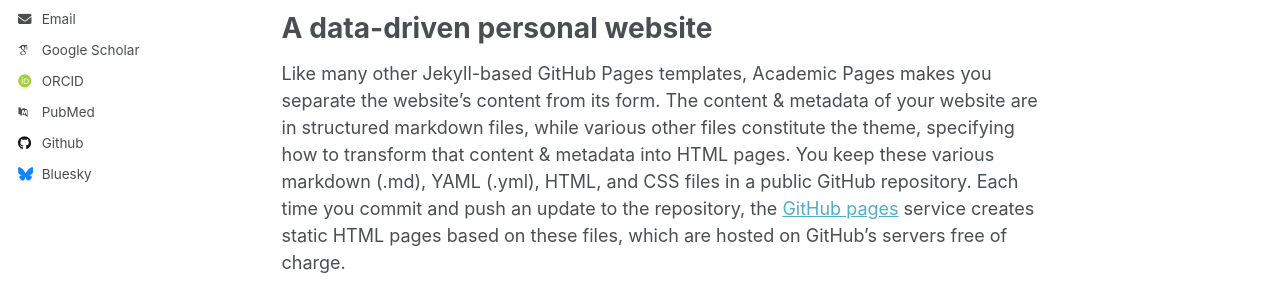
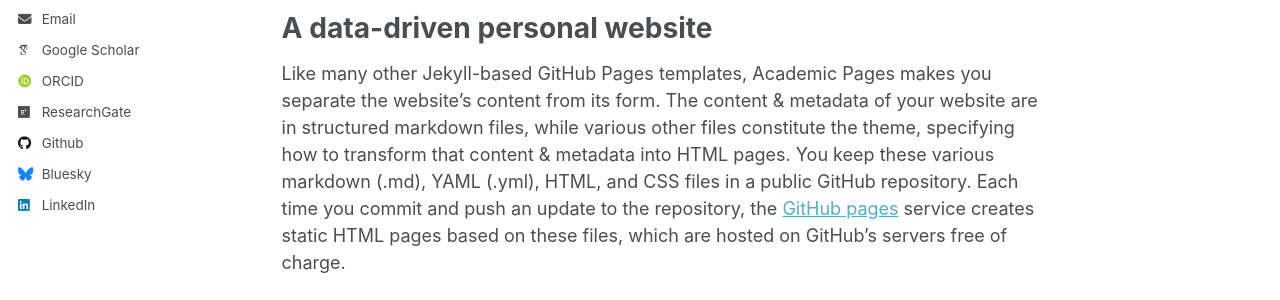
Before and after one commit to catiradocortes/catiradocortes.github.io, a Jekyll site: the page built from _pages/about.md, in a window 1280 px wide. Shown: the part 458-758 px from the top of the page. Built offline with Jekyll 4.4.1, drawn with Linux system fonts in a browser that asks for light colours; some web fonts are replaced; part of the change alters nothing that is shown.

Commit message:
Update _config.yml

```diff
--- a/_config.yml
+++ b/_config.yml
@@ -32,18 +32,18 @@ author:
 
   # Academic websites
   arxiv            : # URL - Update with the correct link to your profile
-  googlescholar    : "https://scholar.google.com/citations?user=PS_CX0AAAAAJ"
+  googlescholar    : "https://scholar.google.com/citations?user=MrPRkhIAAAAJ&hl"
   impactstory      : # URL
-  orcid            : "http://orcid.org/yourorcidurl"
+  orcid            : "https://orcid.org/0000-0003-0626-0914"
   semantic         : # URL
-  pubmed           : "https://www.ncbi.nlm.nih.gov/pubmed/?term=john+snow"
-  researchgate     : # URL
+  pubmed           : # URL
+  researchgate     : "https://www.researchgate.net/profile/Carlos-Tirado-Cortes"
 
   # Repositories and software development
   bitbucket        : # Username - Update with your username on the site
   codepen          : # Username
   dribbble         : # Username
-  github           : "academicpages"
+  github           : "darthcarlos90"
   kaggle           : # Username
   stackoverflow    : # User number or user number and name (i.e., use "1" or "1/jeff-atwood")
 
@@ -57,7 +57,7 @@ author:
   keybase          : # Username
   instagram        : # Username
   lastfm           : # Username
-  linkedin         : # Username
+  linkedin         : "https://www.linkedin.com/in/carlos-alfredo-tirado-cortes/"
   mastodon         : # URL
   medium           : # URL
   pinterest        : # Username
```
